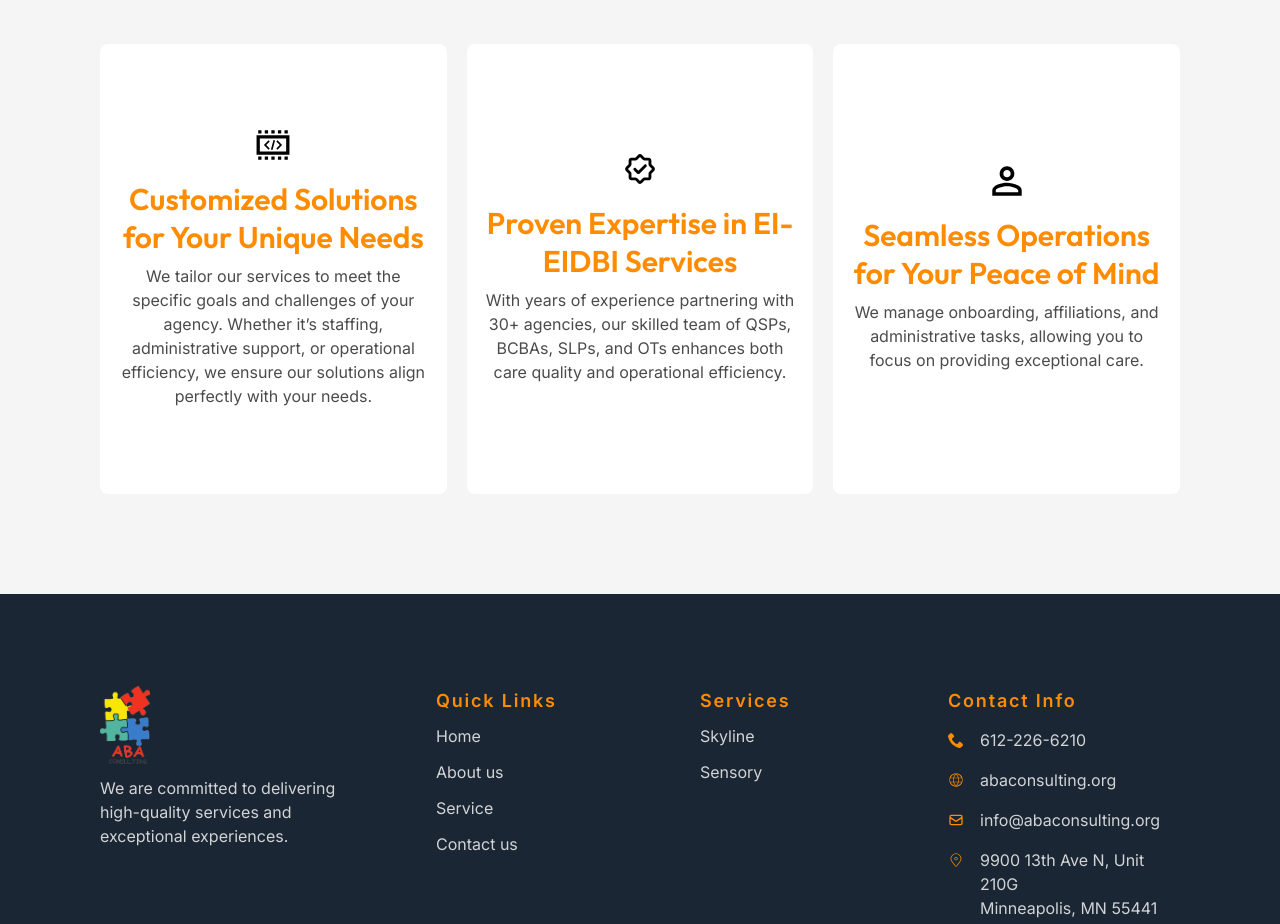
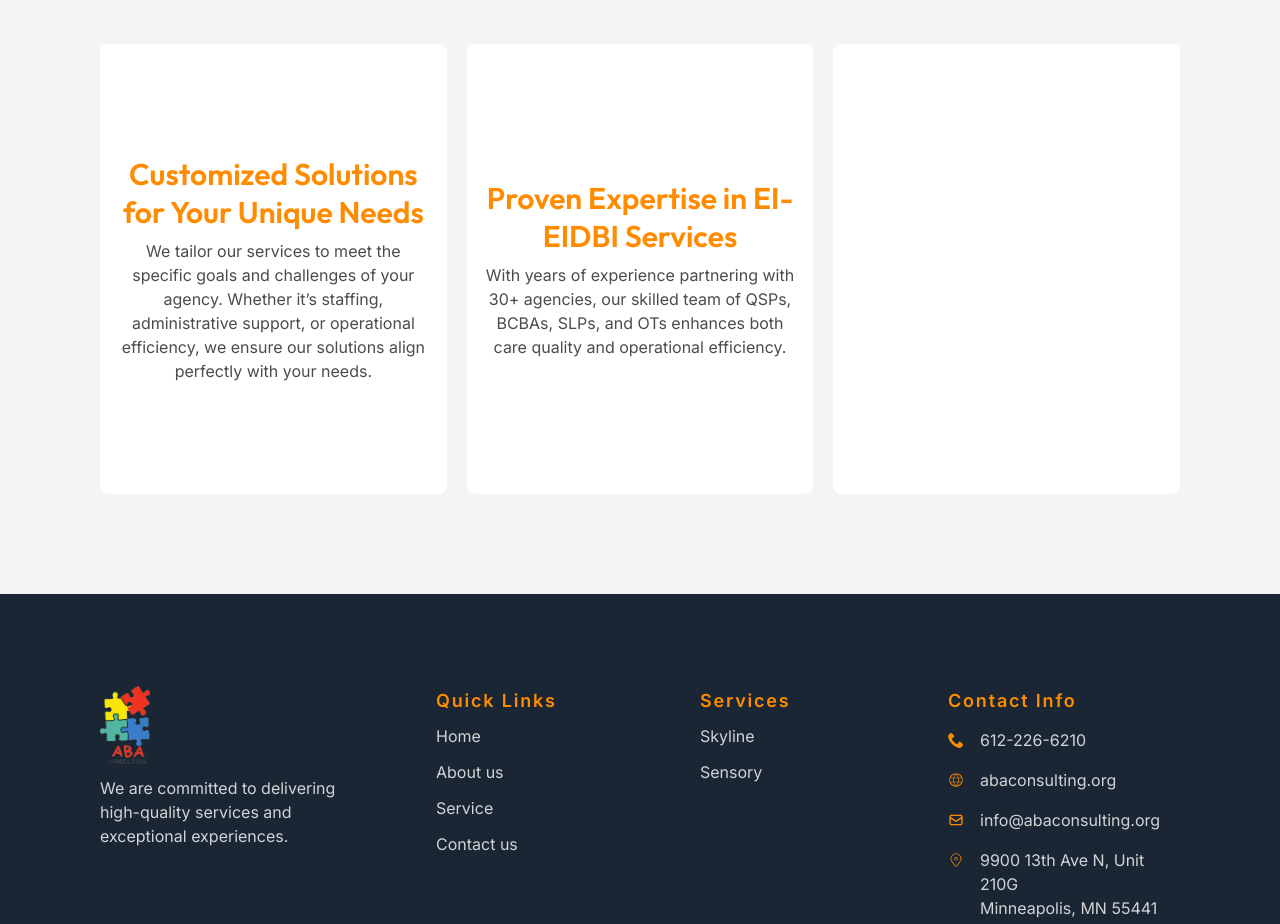
Before and after one commit to mahimnxt23/ABA-Consultancy-Copy, a React (Vite) app: page /ChooseUs in a window 1280 px wide. Shown: the part 940-1864 px from the top of the page. Built offline with nearby package versions, Linux system fonts and the light colour scheme.

Commit message:
icon hide

```diff
--- a/src/ClientSide/AboutUs/ChooseUs/ChooseUs.jsx
+++ b/src/ClientSide/AboutUs/ChooseUs/ChooseUs.jsx
@@ -58,7 +58,7 @@ h-[420px] flex justify-center items-center"
           <div className="grid md:grid-col-1 lg:grid-cols-3 gap-[20px]">
             <div className="bg-[#FFFFFF] px-4 h-[350px] lg:h-[450px] rounded-[8px] text-center  relative overflow-hidden py-[50px] flex justify-center items-center">
               <div className="">
-                <div className=" h-[50px] w-[50px] mx-auto pb-[20px]   flex justify-center items-center z-10">
+                {/* <div className=" h-[50px] w-[50px] mx-auto pb-[20px]   flex justify-center items-center z-10">
                   <svg
                     xmlns="http://www.w3.org/2000/svg"
                     width="42"
@@ -74,7 +74,7 @@ h-[420px] flex justify-center items-center"
                       fill="black"
                     />
                   </svg>
-                </div>
+                </div> */}
 
                 <h1 className=" pb-[8px] headThree text-[#FF8C00]  font-semibold">
                   Customized Solutions for Your Unique Needs
@@ -89,7 +89,7 @@ h-[420px] flex justify-center items-center"
             </div>
             <div className="bg-[#FFFFFF] px-4 h-[350px] lg:h-[450px] rounded-[8px] text-center  relative overflow-hidden py-[50px] flex justify-center items-center">
               <div>
-                <div className=" h-[50px] w-[50px] mx-auto pb-[20px]   flex justify-center items-center z-10">
+                {/* <div className=" h-[50px] w-[50px] mx-auto pb-[20px]   flex justify-center items-center z-10">
                   <svg
                     xmlns="http://www.w3.org/2000/svg"
                     width="44"
@@ -103,7 +103,7 @@ h-[420px] flex justify-center items-center"
                       fill="black"
                     />
                   </svg>
-                </div>
+                </div> */}
 
                 <h1 className=" pb-[8px] headThree text-[#FF8C00]  font-semibold">
                   Proven Expertise in EI-EIDBI Services
@@ -117,7 +117,7 @@ h-[420px] flex justify-center items-center"
             </div>
 
             <div className="bg-[#FFFFFF] px-4 h-[350px] lg:h-[450px] rounded-[8px] text-center  relative overflow-hidden py-[50px]  flex justify-center items-center">
-              <div>
+              {/* <div>
                 <div className=" h-[50px] w-[50px] mx-auto pb-[20px]   flex justify-center items-center z-10">
                   <svg
                     xmlns="http://www.w3.org/2000/svg"
@@ -136,7 +136,7 @@ h-[420px] flex justify-center items-center"
                   We manage onboarding, affiliations, and administrative tasks,
                   allowing you to focus on providing exceptional care.
                 </p>
-              </div>
+              </div> */}
             </div>
             {/* <div className="bg-[#FFFFFF] rounded-[8px] text-center  relative overflow-hidden py-[50px]">
               <div className=" h-[50px] w-[50px] mx-auto pb-[20px]   flex justify-center items-center z-10">
```
